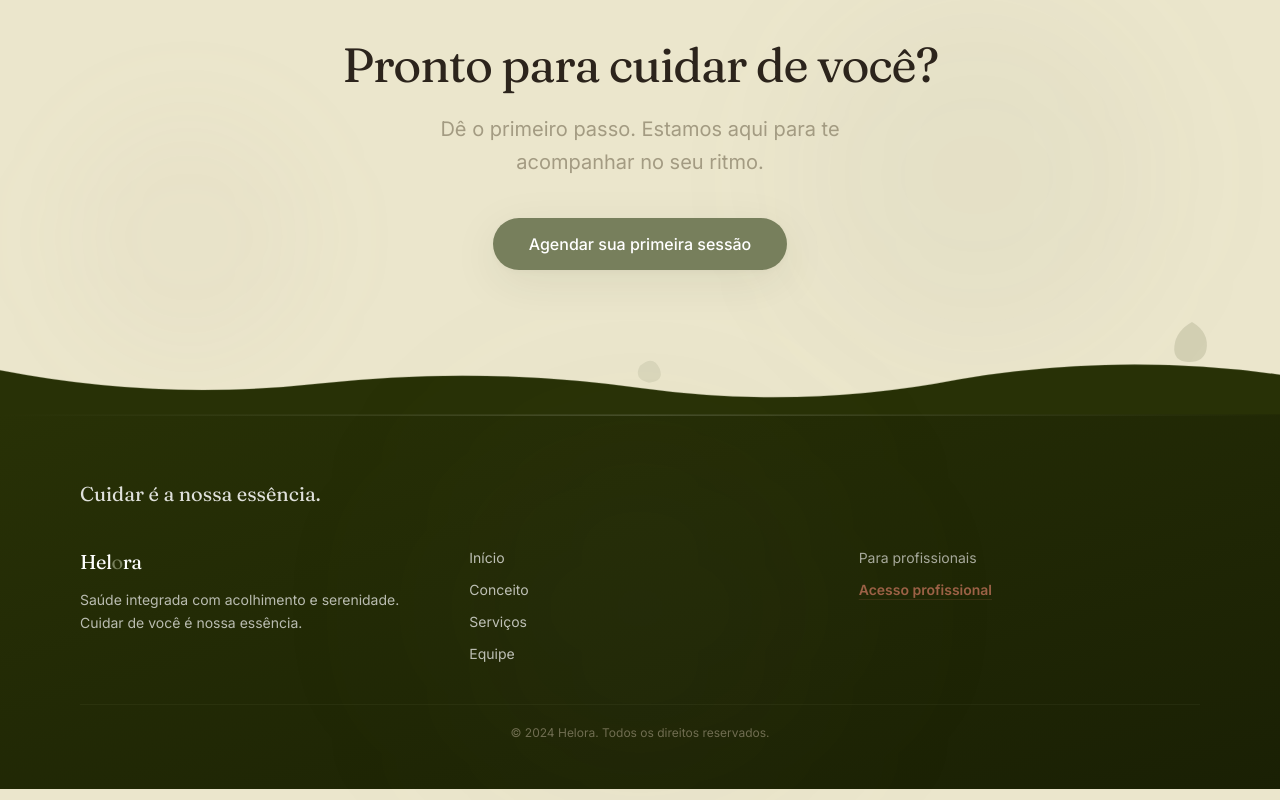
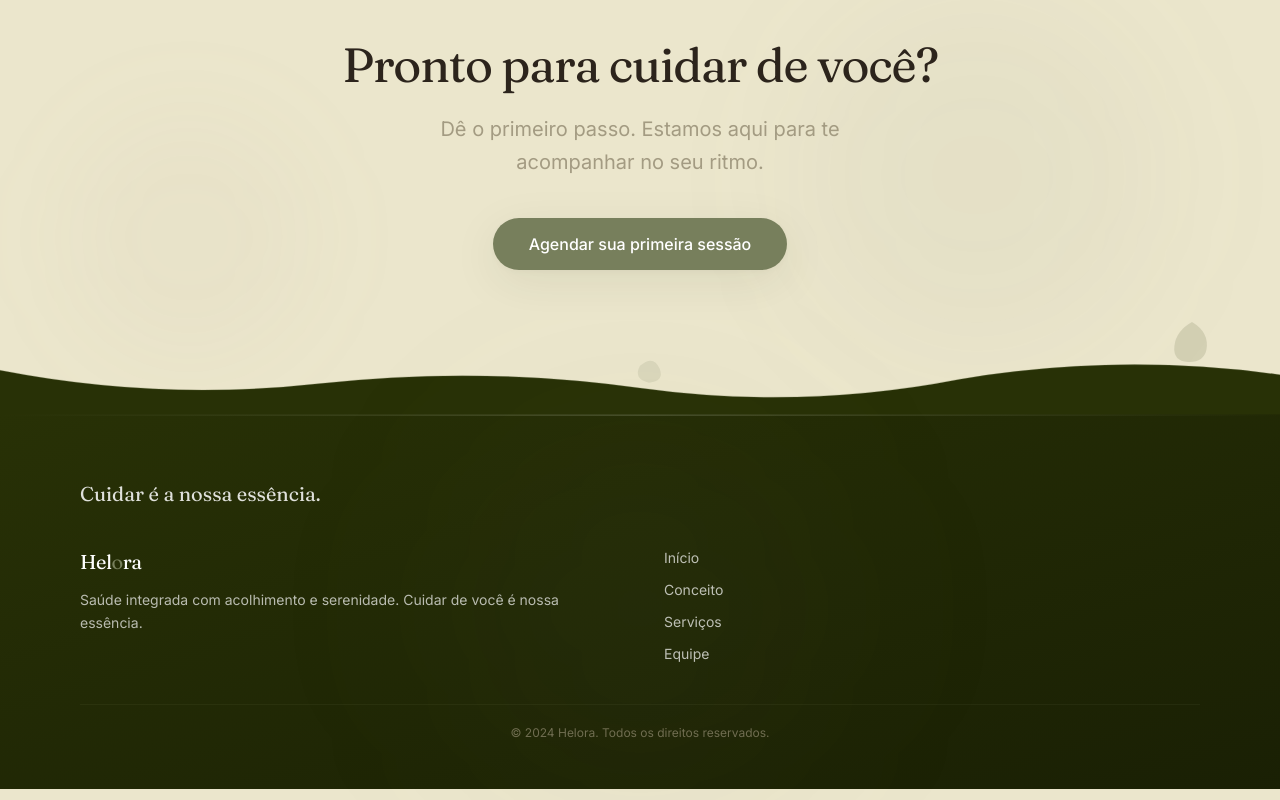
Before and after one commit to felipesantiago-coder/helora-saude, a Next.js app: page / in a window 1280 px wide. Shown: the part 3727-4527 px from the top of the page. Built offline with nearby package versions, Linux system fonts and the light colour scheme; no server answers; the database is empty.

Commit message:
Remove admin link from footer, move admin access to hidden URL parameter (?admin=login)

```diff
--- a/src/app/page.tsx
+++ b/src/app/page.tsx
@@ -1,5 +1,7 @@
 'use client'
 
+import { useEffect, Suspense } from 'react'
+import { useSearchParams } from 'next/navigation'
 import { useAppStore } from '@/stores/helora-store'
 import { Header } from '@/components/helora/Header'
 import { HeroSection } from '@/components/helora/HeroSection'
@@ -13,6 +15,20 @@ import { Footer } from '@/components/helora/Footer'
 import BookingWizard from '@/components/helora/BookingWizard'
 import AdminLogin from '@/components/helora/AdminLogin'
 import AdminPanel from '@/components/helora/AdminPanel'
+
+function AdminRouteDetector() {
+  const searchParams = useSearchParams()
+  const setView = useAppStore((s) => s.setView)
+
+  useEffect(() => {
+    const adminParam = searchParams.get('admin')
+    if (adminParam === 'login') {
+      setView('admin-login')
+    }
+  }, [searchParams, setView])
+
+  return null
+}
 
 function PublicPage() {
   return (
@@ -33,7 +49,7 @@ function PublicPage() {
   )
 }
 
-export default function Home() {
+function HomeContent() {
   const view = useAppStore((s) => s.view)
 
   if (view === 'booking') {
@@ -41,7 +57,7 @@ export default function Home() {
       <div className="min-h-screen flex flex-col">
         <BookingWizard />
       </div>
-    );
+    )
   }
 
   if (view === 'admin-login') {
@@ -54,3 +70,14 @@ export default function Home() {
 
   return <PublicPage />
 }
+
+export default function Home() {
+  return (
+    <>
+      <Suspense fallback={null}>
+        <AdminRouteDetector />
+      </Suspense>
+      <HomeContent />
+    </>
+  )
+}
--- a/src/components/helora/Footer.tsx
+++ b/src/components/helora/Footer.tsx
@@ -1,6 +1,4 @@
 'use client';
-
-import { useAppStore } from '@/stores/helora-store';
 
 const FOOTER_LINKS = [
   { label: 'Início', href: '#hero' },
@@ -18,8 +16,6 @@ function scrollToSection(href: string) {
 }
 
 export function Footer() {
-  const setView = useAppStore((s) => s.setView);
-
   return (
     <footer className="bg-gradient-to-br from-[#283106] to-[#1a2004] text-white mt-auto relative">
       {/* Organic nature wave top — multi-layered flowing curves */}
@@ -64,7 +60,7 @@ export function Footer() {
           Cuidar é a nossa essência.
         </p>
 
-        <div className="grid grid-cols-1 md:grid-cols-3 gap-10 md:gap-12 relative z-10">
+        <div className="grid grid-cols-1 md:grid-cols-2 gap-10 md:gap-12 relative z-10">
           {/* Logo & tagline */}
           <div>
             <span className="font-serif font-normal text-xl tracking-tight">
@@ -87,19 +83,6 @@ export function Footer() {
               </button>
             ))}
           </nav>
-
-          {/* Professional access */}
-          <div className="flex flex-col gap-3">
-            <span className="font-sans text-sm text-helora-gainsboro/70">
-              Para profissionais
-            </span>
-            <button
-              onClick={() => setView('admin-login')}
-              className="font-sans text-sm font-semibold text-helora-sienna hover:text-helora-sienna/80 transition-colors duration-200 text-left focus:outline-none focus-visible:underline w-fit underline underline-offset-4 decoration-helora-sienna/20 hover:decoration-helora-sienna/50"
-            >
-              Acesso profissional
-            </button>
-          </div>
         </div>
 
         {/* Bottom bar */}
```
